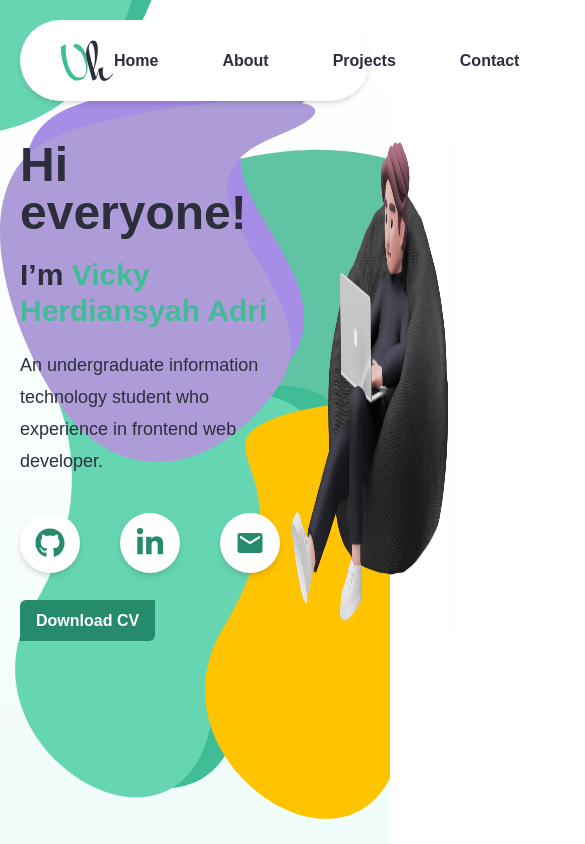
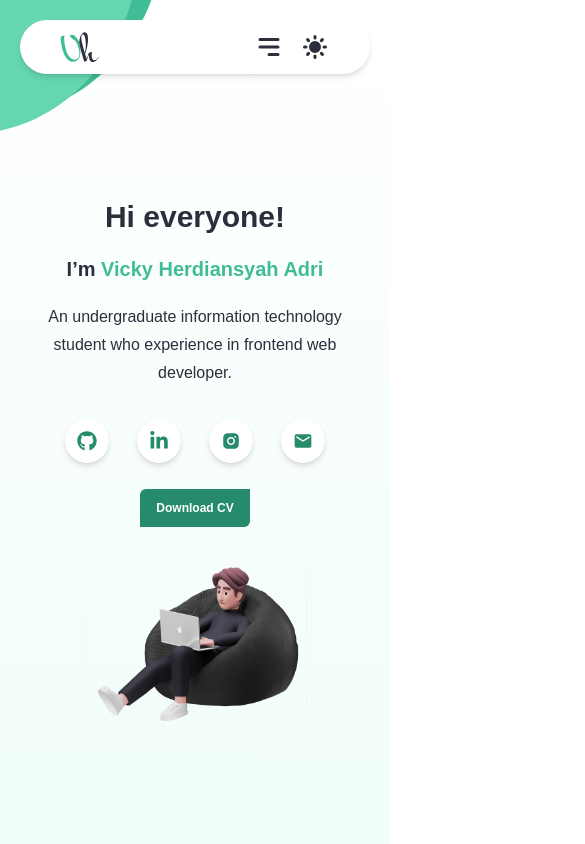
Before and after one commit to vickyadrii/personal-website-1.0, a React (Create React App) app: page / in a window 390 px wide. Shown: the top 844 px of the page, 585 px wide, since content can reach past the window. Built offline with nearby package versions, Linux system fonts and the light colour scheme.

Commit message:
style: add responsive design

```diff
--- a/src/components/HomeContent.tsx
+++ b/src/components/HomeContent.tsx
@@ -1,5 +1,7 @@
+import { Link } from "react-router-dom";
 import { FaLinkedinIn, FaGithub } from "react-icons/fa";
 import { MdEmail } from "react-icons/md";
+import { AiFillInstagram } from "react-icons/ai";
 
 // Import File CV and Images
 import HomeImages from "../assets/HomeImages.png";
@@ -8,38 +10,69 @@ const myCV = require("../assets/cv-vickyherdiansyahadri.pdf");
 const HomeContent: React.FC = () => {
   return (
     <section className="max-w-5xl m-auto p-5">
-      <div className="flex justify-between">
-        <div className="flex flex-col gap-9">
-          <div className="font-montserratAlternate text-primaryBlack flex flex-col gap-5">
-            <h2 className="text-5xl font-bold">Hi everyone!</h2>
-            <h3 className="text-3xl font-bold">
+      <div className="flex lg:flex-row flex-col items-center md:justify-between md:gap-14 lg:gap-0 gap-12">
+        <div className="flex flex-col lg:items-start items-center md:gap-9 gap-8 md:my-5">
+          <div className="font-montserratAlternate lg:text-left text-center text-primaryBlack flex flex-col gap-5">
+            <h2 className="sm:text-5xl text-3xl font-bold">Hi everyone!</h2>
+            <h3 className="sm:text-3xl text-xl font-bold">
               I’m{" "}
               <span className="text-primaryGreen font-black">
                 Vicky Herdiansyah Adri
               </span>
             </h3>
             <div className="max-w-md">
-              <p className="font-montserrat font-medium text-lg leading-8">
+              <p className="sm:text-lg font-montserrat font-medium md:leading-8 leading-7">
                 An undergraduate information technology student who experience
                 in frontend web developer.
               </p>
             </div>
           </div>
-          <div className="flex items-center gap-10">
-            <button className="flex items-center justify-center w-[60px] h-[60px] p-3 bg-white rounded-full shadow-sm drop-shadow-md hover:-translate-y-1 hover:drop-shadow-2xl transition-all duration-200 ease-out cursor-pointer">
-              <FaGithub size={30} color={"#268B6C"} className="" />
-            </button>
-            <button className="flex items-center justify-center w-[60px] h-[60px] p-3 bg-white rounded-full shadow-sm drop-shadow-md hover:-translate-y-1 hover:drop-shadow-2xl transition-all duration-200 ease-out cursor-pointer">
-              <FaLinkedinIn size={30} color={"#268B6C"} className="" />
-            </button>
-            <button className="flex items-center justify-center w-[60px] h-[60px] p-3 bg-white rounded-full shadow-sm drop-shadow-md hover:-translate-y-1 hover:drop-shadow-2xl transition-all duration-200 ease-out cursor-pointer">
-              <MdEmail size={30} color={"#268B6C"} className="" />
-            </button>
+          <div className="flex items-center md:gap-10 gap-7">
+            <a
+              href="https://github.com/vickyadri29"
+              target="_blank"
+              className="flex items-center justify-center md:w-[60px] md:h-[60px] p-3 bg-white rounded-full shadow-sm drop-shadow-md hover:-translate-y-1 hover:drop-shadow-2xl transition-all duration-200 ease-out cursor-pointer"
+            >
+              <FaGithub
+                color={"#268B6C"}
+                className="md:w-[30px] w-[20px] md:h-[30px] h-[20px]"
+              />
+            </a>
+            <a
+              href="https://www.linkedin.com/in/vickyadrii/"
+              target="_blank"
+              className="flex items-center justify-center md:w-[60px] md:h-[60px] p-3 bg-white rounded-full shadow-sm drop-shadow-md hover:-translate-y-1 hover:drop-shadow-2xl transition-all duration-200 ease-out cursor-pointer"
+            >
+              <FaLinkedinIn
+                color={"#268B6C"}
+                className="md:w-[30px] w-[20px] md:h-[30px] h-[20px]"
+              />
+            </a>
+            <a
+              href="https://www.instagram.com/vickyadrii/"
+              target="_blank"
+              className="flex items-center justify-center md:w-[60px] md:h-[60px] p-3 bg-white rounded-full shadow-sm drop-shadow-md hover:-translate-y-1 hover:drop-shadow-2xl transition-all duration-200 ease-out cursor-pointer"
+            >
+              <AiFillInstagram
+                color={"#268B6C"}
+                className="md:w-[30px] w-[20px] md:h-[30px] h-[20px]"
+              />
+            </a>
+            <a
+              href="mailto:vickyadri103@gmail.com"
+              target="_blank"
+              className="flex items-center justify-center md:w-[60px] md:h-[60px] p-3 bg-white rounded-full shadow-sm drop-shadow-md hover:-translate-y-1 hover:drop-shadow-2xl transition-all duration-200 ease-out cursor-pointer"
+            >
+              <MdEmail
+                color={"#268B6C"}
+                className="md:w-[30px] w-[20px] md:h-[30px] h-[20px]"
+              />
+            </a>
           </div>
           <div>
             <a
               href={myCV}
-              className="text-white font-semibold px-4 py-3 bg-secondGreen hover:bg-hoverGreen rounded-tl-md rounded-br-md transition-all duration-500 ease-out cursor-pointer"
+              className="text-white font-semibold px-4 py-3 md:text-base text-xs bg-secondGreen hover:bg-hoverGreen rounded-tl-md rounded-br-md transition-all duration-500 ease-out cursor-pointer"
               download
             >
               Download CV
@@ -47,7 +80,7 @@ const HomeContent: React.FC = () => {
           </div>
         </div>
 
-        <img src={HomeImages} alt="Images Frame" className="w-[50%]" />
+        <img src={HomeImages} alt="Images Frame" className="md:w-[80%] lg:w-[50%] w-56" />
       </div>
     </section>
   );
--- a/src/components/Navbar.tsx
+++ b/src/components/Navbar.tsx
@@ -1,25 +1,38 @@
 import { useState } from "react";
-import { HiSun, HiMoon } from "react-icons/hi";
 
+// Import Icons
+import { HiSun, HiMoon, HiMenuAlt3 } from "react-icons/hi";
+import { CgClose } from "react-icons/cg";
 import logo from "../assets/logo.svg";
 import darkLogo from "../assets/darkLogo.svg";
 
 const Navbar: React.FC = (props) => {
   const [darkMode, setDarkMode] = useState(false);
+  const [mobileNav, setMobileNav] = useState(false);
+  const [showNav, setShowNav] = useState(false);
 
   const handleDarkMode = () => {
     setDarkMode((show) => !show);
   };
 
+  const handleMobileNav = () => {
+    setMobileNav((show) => !show);
+  };
+
+  const handleShowNav = () => {
+    setShowNav((show) => !show);
+  };
+
   return (
     <section className={`${darkMode ? "dark" : ""} max-w-5xl m-auto p-5`}>
-      <nav className="flex items-center justify-between px-10 py-5 bg-white dark:bg-slate-800 shadow-md rounded-full">
+      <nav className="flex items-center justify-between px-10 md:py-5 py-3 bg-white dark:bg-slate-800 shadow-md rounded-full">
         {darkMode ? (
-          <img src={darkLogo} alt="darkLogo" />
+          <img src={darkLogo} alt="darkLogo" className="md:w-[54px] w-10" />
         ) : (
-          <img src={logo} alt="logo" />
+          <img src={logo} alt="logo" className="md:w-[54px] w-10" />
         )}
-        <ul className="flex items-center gap-16 text-primaryBlack dark:text-white font-semibold">
+        <div className="flex items-center md:gap-16 gap-4">
+          <ul className="md:flex gap-16 text-primaryBlack dark:text-white font-semibold hidden">
             <li className="group cursor-pointer">
               <span className="bg-left-bottom bg-gradient-to-r from-primaryGreen dark:from-white to-primaryGreen dark:to-white bg-[length:0%_2px] bg-no-repeat group-hover:bg-[length:100%_2px] transition-all duration-500 ease-out pb-1">
                 Home
@@ -40,6 +53,55 @@ const Navbar: React.FC = (props) => {
                 Contact
               </span>
             </li>
+          </ul>
+          <div className="md:hidden flex">
+            {mobileNav ? (
+              <button onClick={handleMobileNav}>
+                <CgClose
+                  size={30}
+                  className="text-primaryBlack dark:text-white"
+                />
+              </button>
+            ) : (
+              <button onClick={handleMobileNav}>
+                <HiMenuAlt3
+                  size={30}
+                  className="text-primaryBlack dark:text-white"
+                />
+              </button>
+            )}
+          </div>
+          <div
+            className={`${
+              mobileNav ? "left-0 top-0" : "-left-full"
+            } bg-white dark:bg-slate-800 rounded shadow-md md:hidden absolute z-10 transition-all duration-500 ease-out`}
+          >
+            <div className="h-screen w-56 flex items-center justify-center">
+              <ul className="flex flex-col gap-16 text-primaryBlack dark:text-white font-semibold">
+                <li className="group cursor-pointer">
+                  <span className="bg-left-bottom bg-gradient-to-r from-primaryGreen dark:from-white to-primaryGreen dark:to-white bg-[length:0%_2px] bg-no-repeat group-hover:bg-[length:100%_2px] transition-all duration-500 ease-out pb-1">
+                    Home
+                  </span>
+                </li>
+                <li className="group cursor-pointer">
+                  <span className="bg-left-bottom bg-gradient-to-r from-primaryGreen dark:from-white to-primaryGreen dark:to-white bg-[length:0%_2px] bg-no-repeat group-hover:bg-[length:100%_2px] transition-all duration-500 ease-out pb-1">
+                    About
+                  </span>
+                </li>
+                <li className="group cursor-pointer">
+                  <span className="bg-left-bottom bg-gradient-to-r from-primaryGreen dark:from-white to-primaryGreen dark:to-white bg-[length:0%_2px] bg-no-repeat group-hover:bg-[length:100%_2px] transition-all duration-500 ease-out pb-1">
+                    Projects
+                  </span>
+                </li>
+                <li className="group cursor-pointer">
+                  <span className="bg-left-bottom bg-gradient-to-r from-primaryGreen dark:from-white to-primaryGreen dark:to-white bg-[length:0%_2px] bg-no-repeat group-hover:bg-[length:100%_2px] transition-all duration-500 ease-out pb-1">
+                    Contact
+                  </span>
+                </li>
+              </ul>
+            </div>
+          </div>
+
           <button onClick={handleDarkMode}>
             {darkMode ? (
               <HiMoon size={30} color={"#FFFFFF"} />
@@ -47,7 +109,7 @@ const Navbar: React.FC = (props) => {
               <HiSun size={30} color={"#2C2E3C"} />
             )}
           </button>
-        </ul>
+        </div>
       </nav>
     </section>
   );
--- a/src/pages/HomePage.tsx
+++ b/src/pages/HomePage.tsx
@@ -21,7 +21,7 @@ const HomePage: FC = () => {
           <img
             src={wave1}
             alt="wave1"
-            className="h-screen absolute right-0 -z-10"
+            className="h-screen md:absolute hidden right-0 md:opacity-100 opacity-20 -z-10"
           />
           <img
             src={wave2}
@@ -31,7 +31,9 @@ const HomePage: FC = () => {
         </div>
         <div className="z-50">
           <Navbar />
-          <HomeContent />
+          <div className="absolute top-0 right-0 left-0 pt-20 flex items-center justify-center h-screen">
+            <HomeContent />
+          </div>
         </div>
       </div>
     </section>
```
Lines whose indentation alone changed are shown as unchanged.
